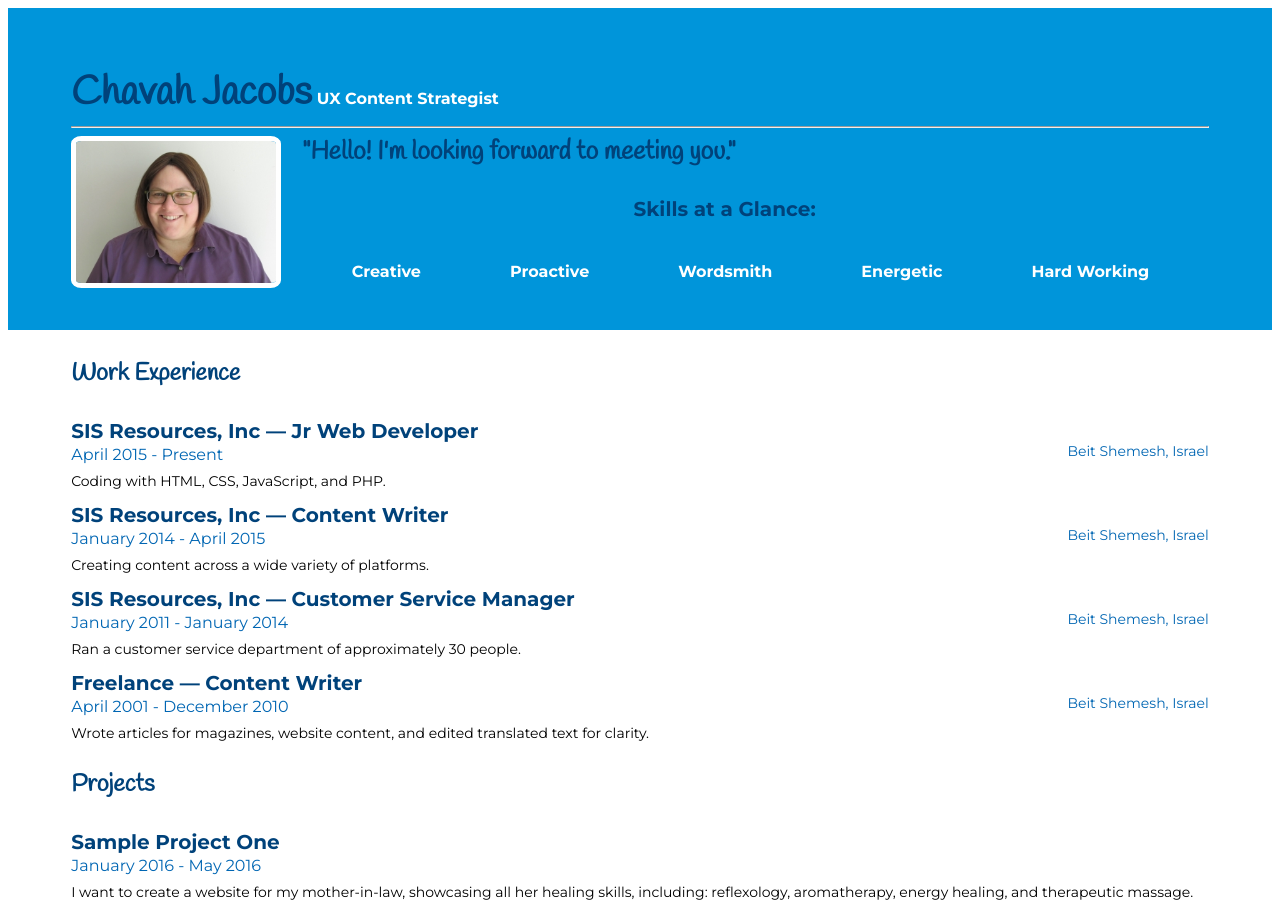
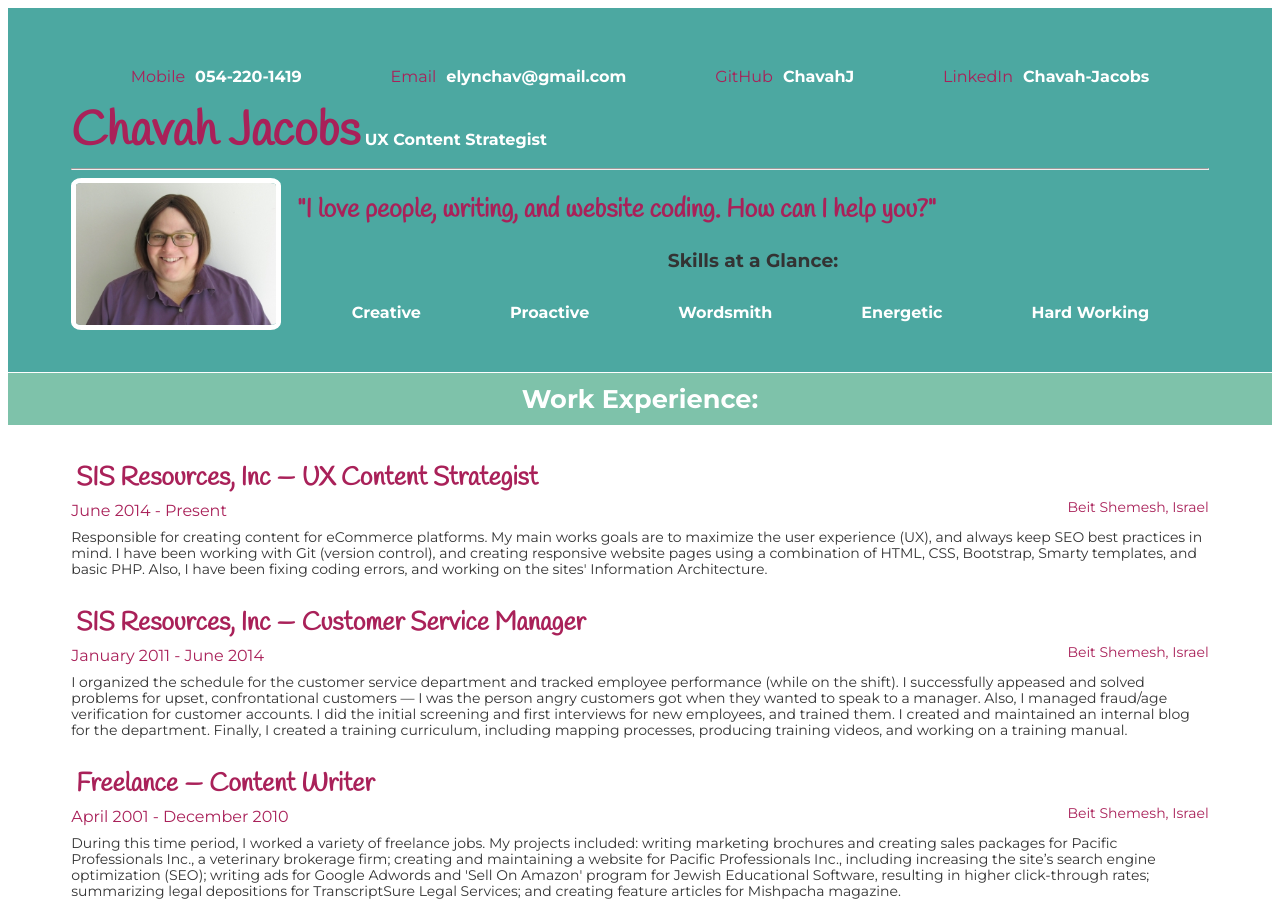
Before and after one commit to ChavahJ/nanodegree-resume, a plain HTML site: page index.html in a window 1280 px wide. Shown: the top 902 px of the page. Drawn offline with Linux system fonts and the light colour scheme; some packages are replaced by stand-ins of ours.

Commit message:
Formatting color and layout; added top contacts

```diff
--- a/css/style.css
+++ b/css/style.css
@@ -1,8 +1,8 @@
 /**********Color Scheme
-#00427a - dark blue
-#71c5ef - sky blue
-#0066b3 - royal blue
-#0095da - light blue
+#57102c dark red-pink
+#4ca8a1 teal
+#7ec2aa light teal
+#a92159 pink
 **********/
 
 body {
@@ -21,42 +21,36 @@ body {
 
 .work-entry,
 .project-entry {
+  color: rgb(51,51,51);
   font-size: 1.25rem;
   padding: 0 5%;
 }
 
 .education-entry {
+  color: rgb(51,51,51);
   font-size: 1rem;
   line-height: 1.5rem;
   padding: 0 5%;
+  margin-bottom: 20px;
 }
 
 h1 {
-  color: #00427a;
-  font-family: 'Handlee', cursive;
-  font-size: 2.5rem;
-  line-height: 3rem;
+  color: #a92159;
+  font: bold 3rem/3.5rem 'Handlee', cursive;
   display: inline;
 }
 
 h2 {
-  color: #00427a;
-  font-family: 'Handlee', cursive;
-  font-size: 1.5rem;
-  line-height: 1.8125rem;
+  font: bold 1.6rem/2rem 'Montserrat', sans-serif;
+  color: white;
   padding: 0.625rem 5%;
-}
-
-h3 {
-  color: #00427a;
-  font-family: 'Handlee', cursive;
-  font-size: 1.25rem;
-  line-height: 1.375rem;
-  padding: 0.625rem 5%;
+  background-color: #7ec2aa;
+  text-align: center;
+  margin-top: 1px;
 }
 
 h4 {
-  color: #00427a;
+  color: #a92159;
   font-family: 'Handlee', cursive;
   font-size: 0.875rem;
   line-height: 1.0625rem;
@@ -69,14 +63,14 @@ h4 {
 
 .date-text {
   font-size: 1rem;
-  color: #0066b3;
+  color: #a92159;
   line-height: 1.5rem;
   float: left;
 }
 
 .location-text {
   font-size: 0.875rem;
-  color: #0066b3;
+  color: #a92159;
   line-height: 1rem;
   float: right;
 }
@@ -87,48 +81,44 @@ p {
 }
 
 a {
-  color: #00427a;
+  color: inherit;
   font-weight: bold;
   text-decoration: none;
-  margin-top: 0.625rem;
-  display: block;
+  margin-top: 10px;
+  display:  block;
 }
 
 .welcome-message {
   font: bold 1.6rem/2rem 'Handlee', cursive;
-  color: #00427a;
+  color: #a92159;
   padding-top: 1rem;
+  display: block;
 }
 
 #skills-h3 {
   font-family: 'Montserrat', sans-serif;
-  color: #00427a;
+  color: rgb(51,51,51);
   text-align: center;
   display: none;
 }
 
-.blue {
-  background-color: #00427a;
-}
-
 .blue-text {
-  color: #00427a;
-}
-
-.white-text {
-  font-weight: bold;
-  color: #fff;
+  color: #a92159;
 }
 
 .sky-blue {
-  background-color: #71c5ef;
+  background-color: #4ca8a1;
   padding-bottom: 0.625rem;
   clear:both;
 }
 
+.listContact {
+  display: inline-block;
+}
+
 /* TODO: Replace with image later */
 #header {
-  background-color: #0095da;
+  background-color: #4ca8a1;
 }
 
 .flex-box {
@@ -179,6 +169,8 @@ span {
 
 #lets-connect {
   text-align: center;
+  margin-top: 20px;
+  background-color: #4ca8a1;
 }
 
 /* Media queries to handle various device widths */
@@ -225,3 +217,8 @@ span {
     display: block;
   }
 }
+
+.white-text {
+  font-weight: bold;
+  color: #fff;
+}
--- a/index.html
+++ b/index.html
@@ -1,56 +1,48 @@
 <!DOCTYPE html>
+<html lang="en">
+
 <head>
   <meta charset="utf-8">
-  <title>Chavah Jacobs | Resume</title>
+  <meta http-equiv="X-UA-Compatible" content="IE=edge">
+  <meta name="viewport" content="width=device-width, initial-scale=1">
+  <title>Chavah Jacobs | Interactive Resume</title>
 
   <!-- STYLE -->
   <link href="css/style.css" rel="stylesheet">
   <link href='https://fonts.googleapis.com/css?family=Handlee|Montserrat:400,700' rel='stylesheet' type='text/css'>
 
+  <!-- JAVASCRIPT -->
   <script src="js/jQuery.js"></script>
+  <script src="js/helper.js"></script>
+  <script type="text/javascript" src="http://maps.googleapis.com/maps/api/js?libraries=places"></script>
+</head>
 
-  <!-- More on helper.js in the class -->
-  <script src="js/helper.js"></script>
-
-  <!--
-  Uncomment the <script> tag below when you're ready to add an interactive
-  Google Map to your resume!
-  -->
-<script type="text/javascript" src="http://maps.googleapis.com/maps/api/js?libraries=places"></script>
-
-  <meta name="viewport" content="width=device-width">
-</head>
 <body>
   <div id="main">
-    <!--
-    Everything from here to the <script> tag below is the skeleton of your
-    website. Your code will add information to each of the sections of the
-    resume below. You can pretty easily figure out what each section will
-    display by looking at the id or at what's written between the <h2> tags.
-    -->
     <div id="header" class="center-content clear-fix">
       <ul id="topContacts" class="flex-box"></ul>
     </div>
     <div style="clear: both;"></div>
     <div id="workExperience">
-      <h2>Work Experience</h2>
+      <h2>Work Experience:</h2>
     </div>
     <div id="projects">
-      <h2>Projects</h2>
+      <h2>Projects:</h2>
     </div>
     <div id="education">
-      <h2>Education</h2>
+      <h2>Education:</h2>
     </div>
     <div id="mapDiv">
-      <h2>Where I've Lived and Worked</h2>
+      <h2>Where I've Lived and Worked:</h2>
     </div>
     <div id="lets-connect">
-      <h2 class="blue white-text center-text">Let's Connect</h2>
+      <h2 class="white-text">Let's Connect</h2>
         <ul id="footerContacts" class="flex-box">
       </ul>
     </div>
   </div>
 
+<!-- JAVASCRIPT -->
 <script src="js/resumeBuilder.js"></script>
 
 <script type="text/javascript">
@@ -76,5 +68,6 @@
     document.getElementById('mapDiv').style.display = 'none';
   }
   </script>
+
 </body>
 </html>
--- a/js/helper.js
+++ b/js/helper.js
@@ -7,12 +7,12 @@ var HTMLbioPic = '<img src="%data%" class="biopic">';
 var HTMLheaderRole = '<span class="white-text role">%data%</span><hr/>';
 
 var HTMLcontactGeneric = '<li class="flex-item"><span class="blue-text">%contact%</span><span class="white-text">%data%</span></li>';
-var HTMLmobile = '<li class="flex-item"><span class="blue-text">mobile</span><span class="white-text">%data%</span></li>';
-var HTMLemail = '<li class="flex-item"><span class="blue-text">email</span><span class="white-text">%data%</span></li>';
-// var HTMLtwitter = '<li class="flex-item"><span class="blue-text">twitter</span><span class="white-text">%data%</span></li>';
-var HTMLgithub = '<li class="flex-item"><span class="blue-text">github</span><span class="white-text">%data%</span></li>';
-var HTMLblog = '<li class="flex-item"><span class="blue-text">blog</span><span class="white-text">%data%</span></li>';
-var HTMLlocation = '<li class="flex-item"><span class="blue-text">location</span><span class="white-text">%data%</span></li>';
+var HTMLmobile = '<li class="flex-item"><span class="blue-text">Mobile</span><span class="white-text">%data%</span></li>';
+var HTMLemail = '<li class="flex-item"><span class="blue-text">Email</span><span class="white-text">%data%</span></li>';
+var HTMLlinkedIn = '<li class="flex-item"><span class="blue-text">LinkedIn</span><span class="white-text">%data%</span></li>';
+var HTMLgithub = '<li class="flex-item"><span class="blue-text">GitHub</span><span class="white-text">%data%</span></li>';
+// var HTMLblog = '<li class="flex-item"><span class="blue-text">Blog</span><span class="white-text">%data%</span></li>';
+var HTMLlocation = '<li class="flex-item"><span class="blue-text">Location</span><span class="white-text">%data%</span></li>';
 
 var HTMLbioPic = '<img src="%data%" class="biopic">';
 var HTMLwelcomeMsg = '<span class="welcome-message">%data%</span>';
@@ -21,8 +21,8 @@ var HTMLskillsStart = '<h3 id="skills-h3">Skills at a Glance:</h3><ul id="skills
 var HTMLskills = '<li class="flex-item"><span class="white-text">%data%</span></li>';
 
 var HTMLworkStart = '<div class="work-entry"></div>';
-var HTMLworkEmployer = '<a href="#">%data%';
-var HTMLworkTitle = ' — %data%</a>';
+var HTMLworkEmployer = '<span class="welcome-message">%data%';
+var HTMLworkTitle = ' — %data%</span>';
 var HTMLworkDates = '<div class="date-text">%data%</div>';
 var HTMLworkLocation = '<div class="location-text">%data%</div>';
 var HTMLworkDescription = '<p><br>%data%</p>';
@@ -74,40 +74,20 @@ $(document).click(function(loc) {
 
 
 /*
-This is the fun part. Here's where we generate the custom Google Map for the website.
-See the documentation below for more details.
 https://developers.google.com/maps/documentation/javascript/reference
 */
-var map;    // declares a global map variable
-
-
-/*
-Start here! initializeMap() is called when page is loaded.
-*/
+var map;
 function initializeMap() {
-
   var locations;
-
   var mapOptions = {
     disableDefaultUI: true
   };
 
-  /*
-  For the map to be displayed, the googleMap var must be
-  appended to #mapDiv in resumeBuilder.js.
-  */
   map = new google.maps.Map(document.querySelector('#map'), mapOptions);
 
-
-  /*
-  locationFinder() returns an array of every location string from the JSONs
-  written for bio, education, and work.
-  */
   function locationFinder() {
     var locations = [];
-
     locations.push(bio.contacts.location);
-
       for (var school in education.schools) {
       locations.push(education.schools[school].city);
       }
@@ -119,11 +99,6 @@ function initializeMap() {
     return locations;
   }
 
-  /*
-  createMapMarker(placeData) reads Google Places search results to create map pins.
-  placeData is the object returned from search results containing information
-  about a single location.
-  */
   function createMapMarker(placeData) {
 
     // The next lines save location data from the search result object to local variables
@@ -139,9 +114,6 @@ function initializeMap() {
       title: name
     });
 
-    // infoWindows are the little helper windows that open when you click
-    // or hover over a pin on a map. They usually contain more information
-    // about a location.
     var infoWindow = new google.maps.InfoWindow({
       content: name
     });
--- a/js/resumeBuilder.js
+++ b/js/resumeBuilder.js
@@ -3,16 +3,18 @@ var bio = {
   "name": "Chavah Jacobs",
   "role" : "UX Content Strategist",
   "contacts": {
-    "email" : "elynchav@gmail.com",
-    "mobile" : "054-220-1419",
-    "github" : "chavahj",
+    "email" : "<a class='listContact' href='mailto:elynchav@gmail.com?Subject=I%20saw%20your%20awesome%20resume,%20and%20want%20to%20give%20you%20lots%20of%20money%20to%20work%20for%20me'>elynchav@gmail.com</a>",
+    "mobile" : "<a class='listContact' href='tel:972-54-220-1419'>054-220-1419</a>",
+    "github" : "<a class='listContact' href='https://github.com/ChavahJ'>ChavahJ</a>",
+    "linkedIn" : "<a class='listContact' href='https://il.linkedin.com/pub/chavah-jacobs/49/b99/aa'>Chavah-Jacobs</a>",
     "location" : "Beit Shemesh, Israel"
     },
   "picture" : "images/headshot.jpg",
-  "welcomeMessage" : "&quot;Hello! I'm looking forward to meeting you.&quot;",
+  "welcomeMessage" : "&quot;I love people, writing, and website coding. How can I help you?&quot;",
   "skills" : ["Creative", "Proactive", "Wordsmith", "Energetic", "Hard Working"]
 };
 
+bio.display = function() {
   var formattedName = HTMLheaderName.replace("%data%", bio.name);
   $("#header").append(formattedName);
 
@@ -25,65 +27,61 @@ $("#header").append(formattedHTMLbioPic);
   var formattedWelcomeMessage = HTMLwelcomeMsg.replace("%data%", bio.welcomeMessage);
   $("#header").append(formattedWelcomeMessage);
 
+  var formattedHTMLmobile = HTMLmobile.replace("%data%", bio.contacts.mobile);
+  $("#topContacts").append(formattedHTMLmobile);
+
+  var formattedHTMLemail = HTMLemail.replace("%data%", bio.contacts.email);
+  $("#topContacts").append(formattedHTMLemail);
+
+  var formattedHTMLgithub = HTMLgithub.replace("%data%", bio.contacts.github);
+  $("#topContacts").append(formattedHTMLgithub);
+
+  var formattedHTMLlinkedIn = HTMLlinkedIn.replace("%data%", bio.contacts.linkedIn);
+  $("#topContacts").append(formattedHTMLlinkedIn);
+
   if (bio.skills.length > 0 ) {
     $("#header").append(HTMLskillsStart);
 
-  var formattedHTMLskills = HTMLskills.replace("%data%", bio.skills[0]);
-    $("#skills").append(formattedHTMLskills);
-  var formattedHTMLskills = HTMLskills.replace("%data%", bio.skills[1]);
-    $("#skills").append(formattedHTMLskills);
-  var formattedHTMLskills = HTMLskills.replace("%data%", bio.skills[2]);
-    $("#skills").append(formattedHTMLskills);
-  var formattedHTMLskills = HTMLskills.replace("%data%", bio.skills[3]);
-    $("#skills").append(formattedHTMLskills);
-  var formattedHTMLskills = HTMLskills.replace("%data%", bio.skills[4]);
+    for (var skill in bio.skills) {
+      var formattedHTMLskills = HTMLskills.replace("%data%", bio.skills[skill]);
         $("#skills").append(formattedHTMLskills);
     }
+  }
+}
 
-// function displayBio() {
-//
-// }
+bio.display();
 
 //Work
 var work = {
   "jobs" : [
     {
       "employer" : "SIS Resources, Inc",
-      "title" : "Jr Web Developer",
+      "title" : "UX Content Strategist",
       "location" : "Beit Shemesh, Israel",
-      "dates" : "April 2015 - Present",
-      "description" : "Coding with HTML, CSS, JavaScript, and PHP."
-    },
-    {
-      "employer" : "SIS Resources, Inc",
-      "title" : "Content Writer",
-      "location" : "Beit Shemesh, Israel",
-      "dates" : "January 2014 - April 2015",
-      "description" : "Creating content across a wide variety of platforms."
+      "dates" : "June 2014 - Present",
+      "description" : "Responsible for creating content for eCommerce platforms. My main works goals are to maximize the user experience (UX), and always keep SEO best practices in mind. I have been working with Git (version control), and creating responsive website pages using a combination of HTML, CSS, Bootstrap, Smarty templates, and basic PHP. Also, I have been fixing coding errors, and working on the sites' Information Architecture."
     },
     {
       "employer" : "SIS Resources, Inc",
       "title" : "Customer Service Manager",
       "location" : "Beit Shemesh, Israel",
-      "dates" : "January 2011 - January 2014",
-      "description" : "Ran a customer service department of approximately 30 people."
+      "dates" : "January 2011 - June 2014",
+      "description" : "I organized the schedule for the customer service department and tracked employee performance (while on the shift).  I successfully appeased and solved problems for upset, confrontational customers — I was the person angry customers got when they wanted to speak to a manager.  Also, I managed fraud/age verification for customer accounts.  I did the initial screening and first interviews for new employees, and trained them.  I created and maintained an internal blog for the department.  Finally, I created a training curriculum, including mapping processes, producing training videos, and working on a training manual."
     },
     {
       "employer" : "Freelance",
       "title" : "Content Writer",
       "location" : "Beit Shemesh, Israel",
       "dates" : "April 2001 - December 2010",
-      "description" : "Wrote articles for magazines, website content, and edited translated text for clarity."
+      "description" : "During this time period, I worked a variety of freelance jobs.  My projects included: writing marketing brochures and creating sales packages for Pacific Professionals Inc., a veterinary brokerage firm; creating and maintaining a website for Pacific Professionals Inc., including increasing the site’s search engine optimization (SEO); writing ads for Google Adwords and 'Sell On Amazon' program for Jewish Educational Software, resulting in higher click-through rates; summarizing legal depositions for TranscriptSure Legal Services; and creating feature articles for Mishpacha magazine."
     }
   ]
 }
 
 function displayWork() {
   for (var job in work.jobs) {
-    //create new div for work experience
     $("#workExperience").append(HTMLworkStart);
 
-    //concat employer and title
     var formattedEmployer = HTMLworkEmployer.replace("%data%", work.jobs[job].employer);
     var formattedTitle = HTMLworkTitle.replace("%data%", work.jobs[job].title);
     var formattedEmployerTitle = formattedEmployer + formattedTitle;
@@ -109,13 +107,13 @@ var projectData = {
       "title" : "Sample Project One",
       "dates" : "January 2016 - May 2016",
       "description" : "I want to create a website for my mother-in-law, showcasing all her healing skills, including: reflexology, aromatherapy, energy healing, and therapeutic  massage. This is not an eCommerce site, but more of a calling card for her to share with potential clients.",
-      "images" : ["http://placehold.it/300x200", "http://placehold.it/300x200", "http://placehold.it/300x200"]
+      "images" : ["http://lorempixel.com/output/nature-q-c-300-200-8.jpg", "http://lorempixel.com/output/food-q-c-300-200-8.jpg", "http://lorempixel.com/output/cats-q-c-300-200-8.jpg"]
     },
     {
       "title" : "Sample Project Two",
       "dates" : "April 2016 - September 2016",
       "description" : "My husband, in a moment of guilt, offered my website building services to his father — seeing as I was building a website for his mother. In order to preserve peace in the family, I made a website providing details about his musical band.",
-      "images" : ["http://placehold.it/300x200", "http://placehold.it/300x200", "http://placehold.it/300x200"]
+      "images" : ["http://lorempixel.com/output/city-q-c-300-200-8.jpg", "http://lorempixel.com/output/abstract-q-c-300-200-8.jpg", "http://lorempixel.com/output/people-q-c-300-200-8.jpg"]
     }
   ]
 }
```
Lines whose indentation alone changed are shown as unchanged.
